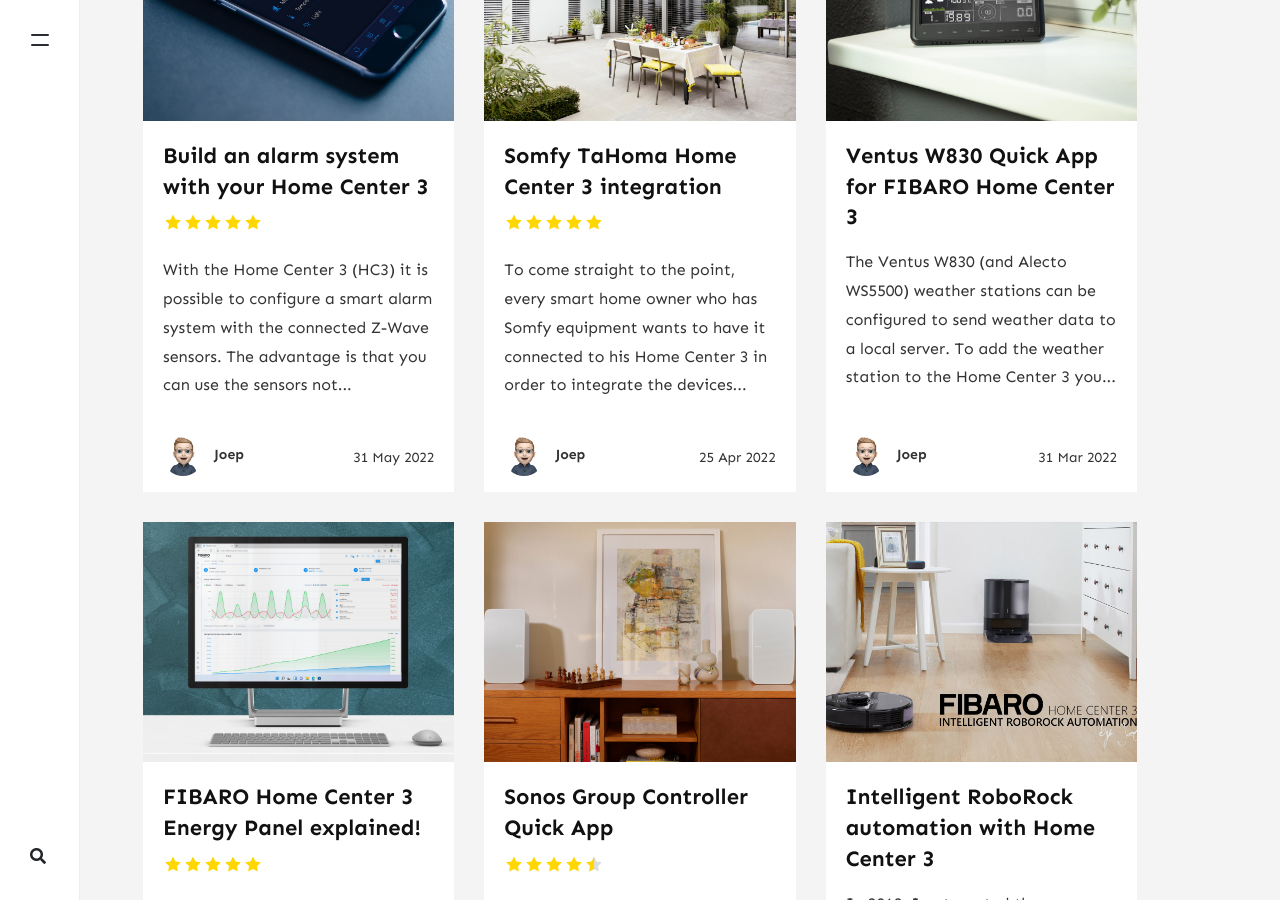
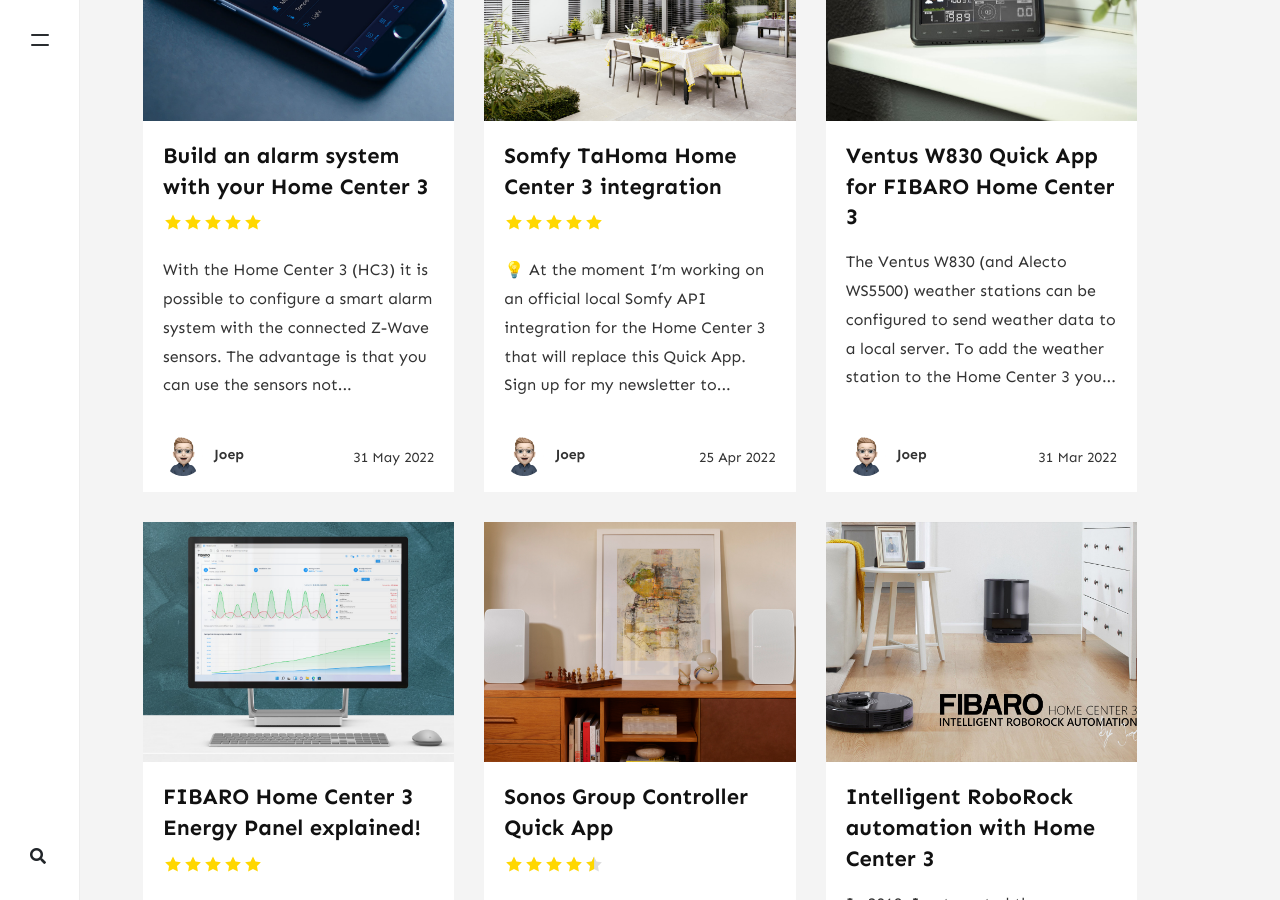
Before and after one commit to joepv/joepv.github.io, a Jekyll site: the page built from _pages/categories.md, in a window 1280 px wide and 900 px high, scrolled down 9284 px. Built offline with Jekyll 4.4.1, drawn with Linux system fonts in a browser that asks for light colours; nearby versions of some CDN libraries; some of the changed text lies outside the part shown.

Commit message:
doc: somfy official notice

```diff
--- a/_posts/2022-04-25-somfy.md
+++ b/_posts/2022-04-25-somfy.md
@@ -11,6 +11,8 @@
 rating: 5
 toc: true
 ---
+
+💡 <strong>At the moment I'm working on an official local Somfy API integration for the Home Center 3 that will replace this Quick App. Sign up for my newsletter to be the first to know when this official Somfy Quick App is released!</strong> 💡
 
 To come straight to the point, every smart home owner who has Somfy equipment wants to have it connected to his Home Center 3 in order to integrate the devices into scenes and build cool automations with it. Integrating a Somfy product with the Home Center 3 is not that easy, but I managed to create a Quick App to integrate the *[TaHoma switch](https://www.somfy.nl/producten/1870595/tahoma-switch)*!
 
```
